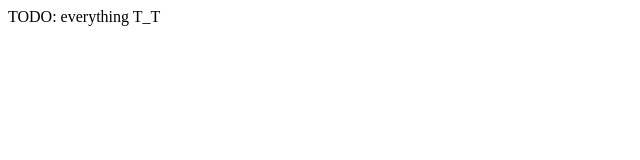
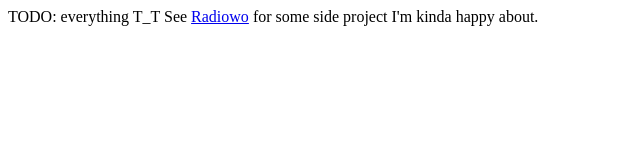
Before and after one commit to ed-w-lee/home-page, a plain HTML site: page index.html in a window 1280 px wide. Shown: the whole page, without its empty margins (0-640 px from the left). Drawn offline with Linux system fonts and the light colour scheme.

Commit message:
link to radiowo

```diff
--- a/index.html
+++ b/index.html
@@ -10,6 +10,8 @@
 
 <body>
   TODO: everything T_T
+
+  See <a href="//radiowo.edwlee.dev">Radiowo</a> for some side project I'm kinda happy about.
 </body>
 
 </html>
```
